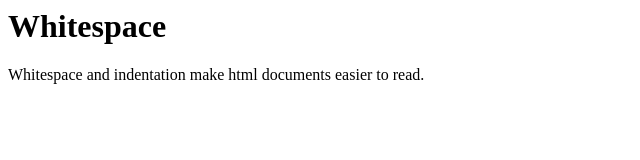
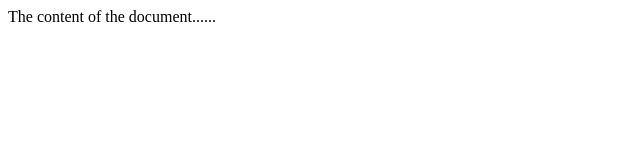
Before and after one commit to leoggio/leoggio.github.io, a plain HTML site: page index.html in a window 1280 px wide. Shown: the whole page, without its empty margins (0-640 px from the left). Drawn offline with Linux system fonts and the light colour scheme.

Commit message:
Update index.html

```diff
--- a/index.html
+++ b/index.html
@@ -1,6 +1,11 @@
+<!DOCTYPE HTML>
+<html>
+<head>
+<title>Title of the document</title>
+</head>
+
 <body>
-<h1>Whitespace</h1>
-<div>
-<p>Whitespace and indentation make html documents easier to read.</p>
-</div>
+The content of the document......
 </body>
+
+</html>
```
